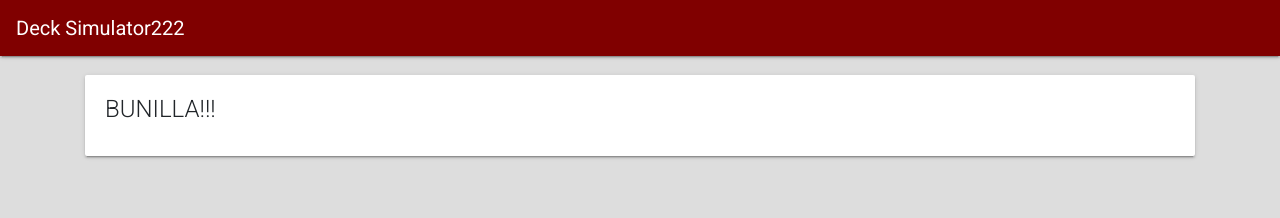
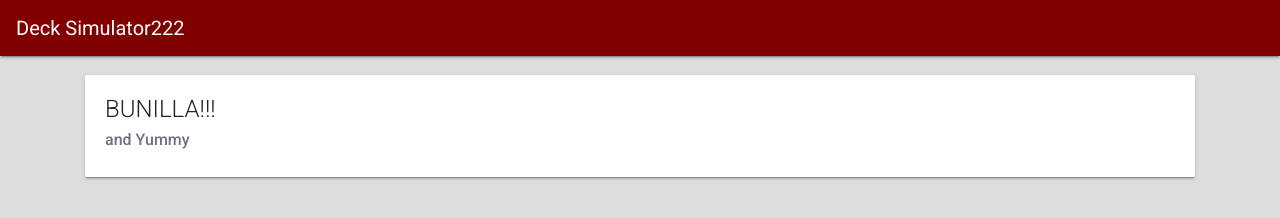
Before and after one commit to rhit-bih2/CSSE280-Final-Project-Draw-Simulator, a plain HTML site: page public/list.html in a window 1280 px wide. Drawn offline with Linux system fonts and the light colour scheme; some packages are replaced by stand-ins of ours; no server answers.

Commit message:
card update

```diff
--- a/public/list.html
+++ b/public/list.html
@@ -20,6 +20,7 @@
             <div id="EjoJ5jfQEok8O0JU6hsq" class="card">
                 <div id="deck-body" class="card-body">
                     <h5 id="deck-title" class="card-title">BUNILLA!!!</h5>
+                    <h6 id="deck-subtitle" class="card-subtitle mb-2 text-muted">and Yummy</h6>
                 </div>
             </div>
         </div>
```
